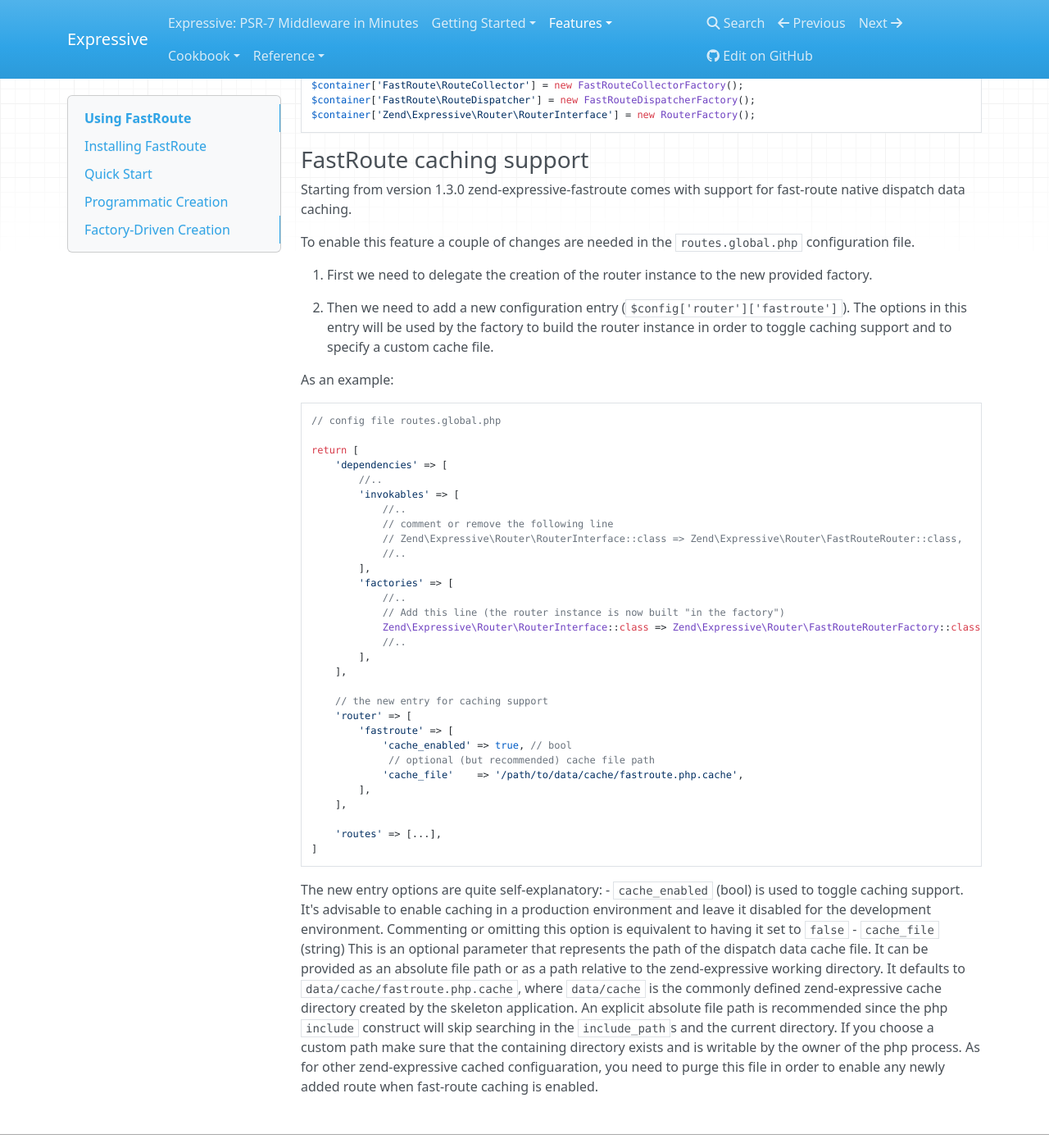
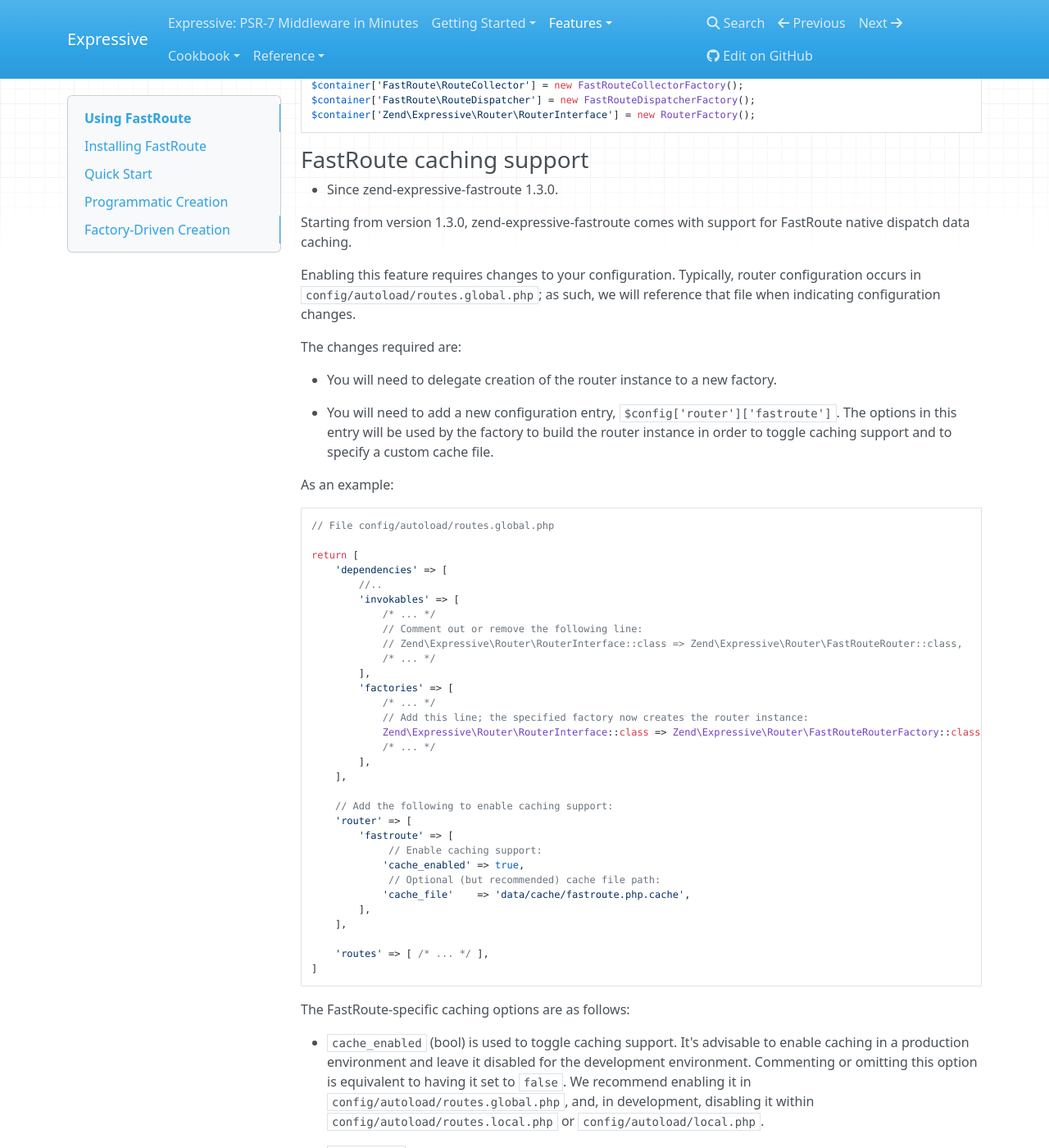
Before and after one commit to zendframework/zend-expressive, an MkDocs documentation site: the page built from doc/book/features/router/fast-route.md, in a window 1280 px wide and 1400 px high, scrolled down 4869 px. Shown: the whole window at 82% size. Built offline with MkDocs 1.6.1, drawn with Linux system fonts in a browser that asks for light colours; nearby versions of some CDN libraries; old or Windows-style settings are respelled for this version of MkDocs; some of the changed text lies outside the part shown.

Commit message:
Final edits to FastRoute caching section

````diff
--- a/doc/book/features/router/fast-route.md
+++ b/doc/book/features/router/fast-route.md
@@ -274,65 +274,79 @@
 
 ### FastRoute caching support
 
-Starting from version 1.3.0 zend-expressive-fastroute comes with support
-for fast-route native dispatch data caching.
+- Since zend-expressive-fastroute 1.3.0.
 
-To enable this feature a couple of changes are needed in the `routes.global.php`
-configuration file.
+Starting from version 1.3.0, zend-expressive-fastroute comes with support
+for FastRoute native dispatch data caching.
 
-1. First we need to delegate the creation of the router instance to the new
-   provided factory.
+Enabling this feature requires changes to your configuration. Typically, router
+configuration occurs in `config/autoload/routes.global.php`; as such, we will
+reference that file when indicating configuration changes.
 
-2. Then we need to add a new configuration entry (`$config['router']['fastroute']`).
-   The options in this entry will be used by the factory to build the router
-   instance in order to toggle caching support and to specify a custom cache file.
+The changes required are:
+
+- You will need to delegate creation of the router instance to a new factory.
+
+- You will need to add a new configuration entry, `$config['router']['fastroute']`.
+  The options in this entry will be used by the factory to build the router
+  instance in order to toggle caching support and to specify a custom cache
+  file.
 
 As an example:
+
 ``` php
-// config file routes.global.php
+// File config/autoload/routes.global.php
 
 return [
     'dependencies' => [
         //..
         'invokables' => [
-            //..
-            // comment or remove the following line
+            /* ... */
+            // Comment out or remove the following line:
             // Zend\Expressive\Router\RouterInterface::class => Zend\Expressive\Router\FastRouteRouter::class,
-            //..
+            /* ... */
         ],
         'factories' => [
-            //..
-            // Add this line (the router instance is now built "in the factory")
+            /* ... */
+            // Add this line; the specified factory now creates the router instance:
             Zend\Expressive\Router\RouterInterface::class => Zend\Expressive\Router\FastRouteRouterFactory::class,
-            //..
+            /* ... */
         ],
     ],
 
-    // the new entry for caching support
+    // Add the following to enable caching support:
     'router' => [
         'fastroute' => [
-            'cache_enabled' => true, // bool
-             // optional (but recommended) cache file path
-            'cache_file'    => '/path/to/data/cache/fastroute.php.cache',
+             // Enable caching support:
+            'cache_enabled' => true,
+             // Optional (but recommended) cache file path:
+            'cache_file'    => 'data/cache/fastroute.php.cache',
         ],
     ],
 
-    'routes' => [...],
+    'routes' => [ /* ... */ ],
 ]
 ```
-The new entry options are quite self-explanatory:
+
+The FastRoute-specific caching options are as follows:
+
 - `cache_enabled` (bool) is used to toggle caching support. It's advisable to enable
   caching in a production environment and leave it disabled for the development
   environment. Commenting or omitting this option is equivalent to having it set
-  to `false`
-- `cache_file` (string) This is an optional parameter that represents the path of
-  the dispatch data cache file. It can be provided as an absolute file path or as a
-  path relative to the zend-expressive working directory.
-  It defaults to `data/cache/fastroute.php.cache`, where `data/cache` is the
-  commonly defined zend-expressive cache directory created by the skeleton application.
-  An explicit absolute file path is recommended since the php `include` construct will
-  skip searching in the `include_path`s and the current  directory.
-  If you choose a custom path make sure that the containing directory exists
-  and is writable by the owner of the php process. As for other zend-expressive
-  cached configuaration, you need to purge this file in order to enable any newly
-  added route when fast-route caching is enabled.
+  to `false`. We recommend enabling it in `config/autoload/routes.global.php`,
+  and, in development, disabling it within `config/autoload/routes.local.php` or
+  `config/autoload/local.php`.
+
+- `cache_file` (string) is an optional parameter that represents the path of
+  the dispatch data cache file. It can be provided as an absolute file path or
+  as a path relative to the zend-expressive working directory.
+
+  It defaults to `data/cache/fastroute.php.cache`, where `data/cache/` is the
+  cache directory defined within the zend-expressive skeleton application.  An
+  explicit absolute file path is recommended since the php `include` construct
+  will skip searching the `include_path` and the current directory.
+
+  If you choose a custom path, make sure that the directory exists and is
+  writable by the owner of the PHP process. As with any other zend-expressive
+  cached configuration, you will need to purge this file in order to enable any
+  newly added route when FastRoute caching is enabled.
````
